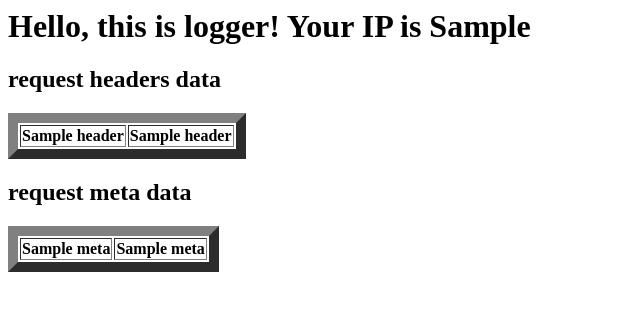
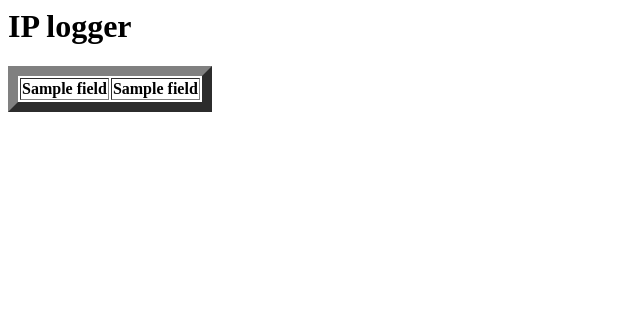
Before and after one commit to korzck/django-session-logger, a Django app: template templates/index.html in a window 1280 px wide. Shown: the top 311 px of the page, without its empty margins (0-640 px from the left). Run offline with Django 4.2, Linux system fonts and the light colour scheme; the template is opened without the code that fills it: most values are stand-ins (such as "Sample title", 1, 10 or a date in 2020); lists and menus that the app fills with data are empty.

Commit message:
Added compact output

```diff
--- a/templates/index.html
+++ b/templates/index.html
@@ -2,23 +2,13 @@
 <head>
 </head>
 <body>
-    <h1>Hello, this is logger! Your IP is {{ip}}</h1>
-    <h2>request headers data</h2>
+    <h1>IP logger</h1>
     <table border="10">
-    {% for i, j in headers.items %}
-        <tr>
-            <th>{{i}}</th>
-            <th>{{j}}</th>
-        </tr>
-    {% endfor %}
-    </table>
-    <h2>request meta data</h2>
-    <table border="10">
-    {% for i,j in meta.items %}
-        <tr>
-            <th>{{i}}</th>
-            <th>{{j}}</th>
-        </tr>
+    {% for i,j in fields.items %}
+    <tr>
+        <th>{{i}}</th>
+        <th>{{j}}</th>
+    </tr>
     {% endfor %}
     </table>
 </body>
```
Also changed, not shown: logger/views.py (+11 -3 lines), README.md.
